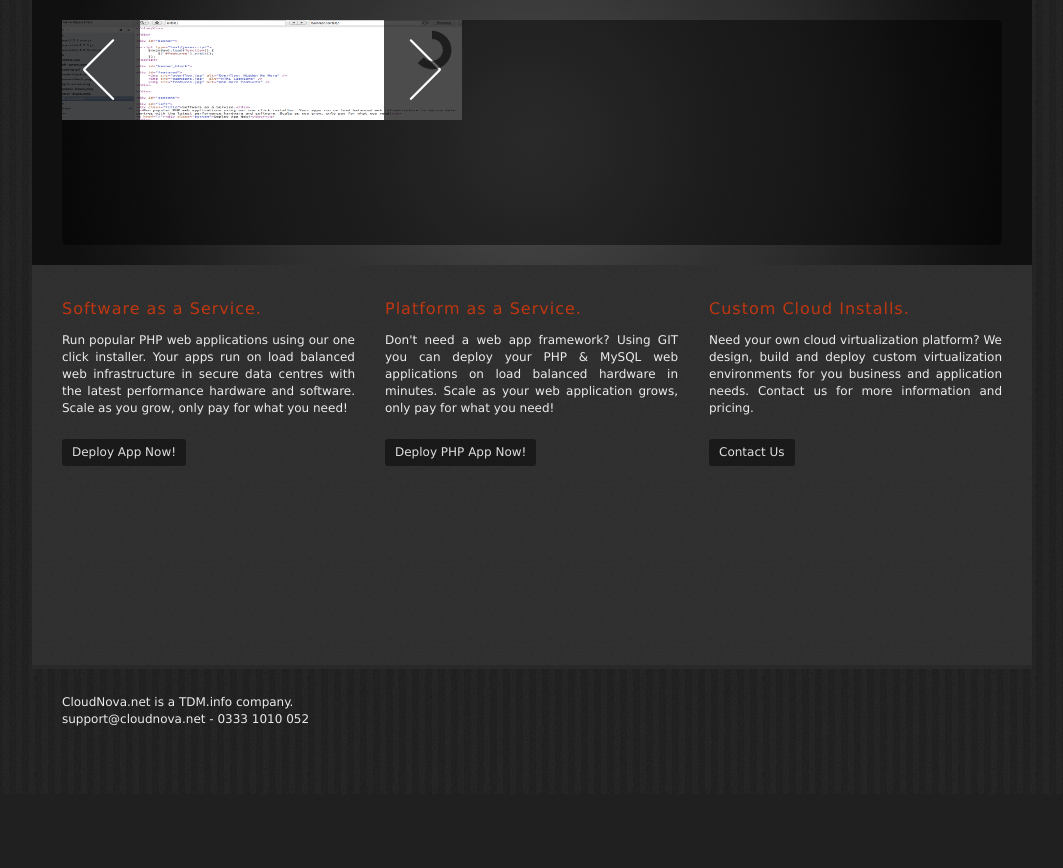
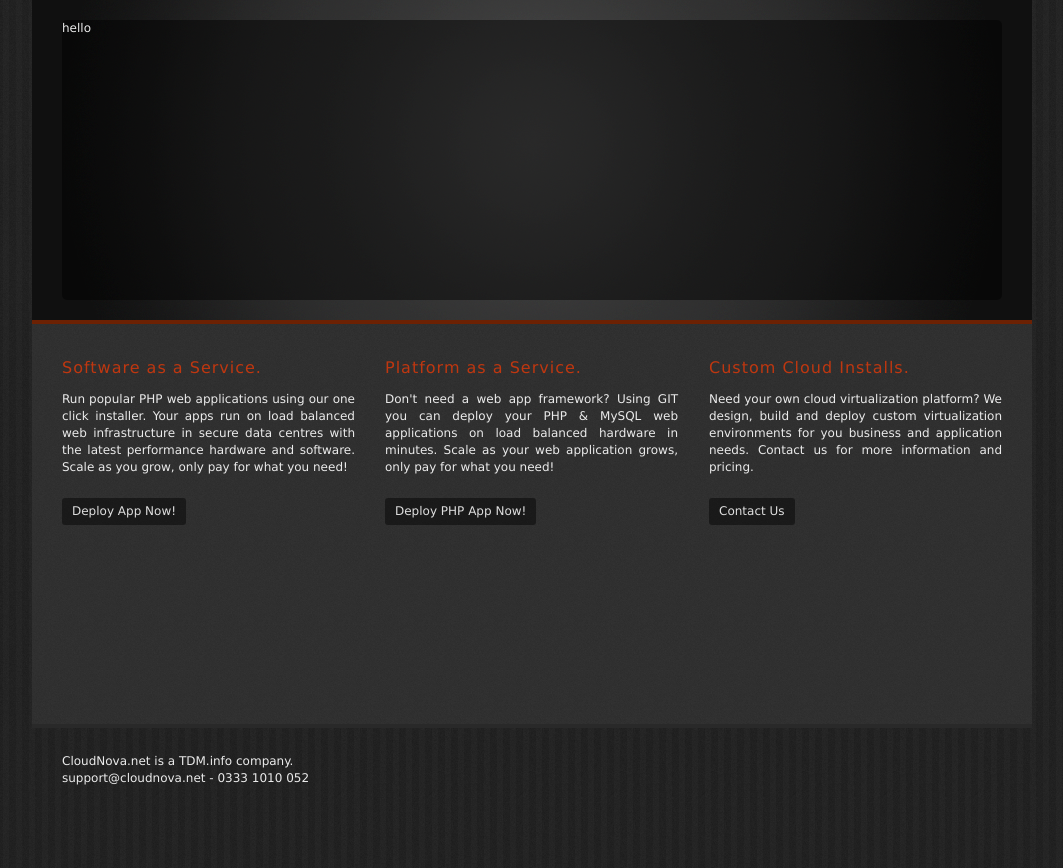
Before and after one commit to TrellixVulnTeam/hn_1332, a PHP site: page / in a window 1280 px wide. Shown: the part 64-932 px from the top of the page, without its empty margins (108-1171 px from the left). Before the commit the page ends 790 px from the top, so only its background shows below. Run offline with PHP 8.4, Linux system fonts and the light colour scheme.

Commit message:
Changed some heights

```diff
--- a/client-php/index.html
+++ b/client-php/index.html
@@ -46,11 +46,7 @@ g/TR/xhtml1/DTD/xhtml1-transitional.dtd">
 
 <div id="banner_block">
 
-<div id="featured">
-     <img src="1.png" width="400" height="100" alt="Overflow: Hidden No More" />
-     <img src="2.png"  width="400" height="100" alt="HTML Captions" />
-     <img src="3.png" width="400" height="100" alt="and more features" />
-</div>
+hello
 
 </div>
 
--- a/client-php/style.css
+++ b/client-php/style.css
@@ -79,24 +79,18 @@ a:active {text-decoration: none;}
 a:visited {text-decoration: none;}
 
 #banner {
-	border-bottom-color: #6c2103;
-	border-bottom-style: solid;
-	border-bottom-width: 4px;
 	padding-top: 20px;
-	max-height: 300px;
-	min-height: 300px;
 	background-image: url(images/banner.png);
 	background-repeat: no-repeat;
-	height: 300px;
 	width: 100%;
 	position: relative;
 }
 #banner_block {
 	margin-bottom: 20px;
+	height: 280px;
 	margin-right: auto;
 	margin-left: auto;
 	position: relative;
-	height: 225px;
 	width: 940px;
 	background-repeat: repeat;
 	background-image: url(images/banner_block.png);
@@ -119,6 +113,9 @@ a:visited {text-decoration: none;}
 }
 
 #content {
+	border-top-color: #6c2103;
+	border-top-style: solid;
+	border-top-width: 4px;
 	border-bottom-color: #292929;
 	border-bottom-style: solid;
 	border-bottom-width: 4px;
```
